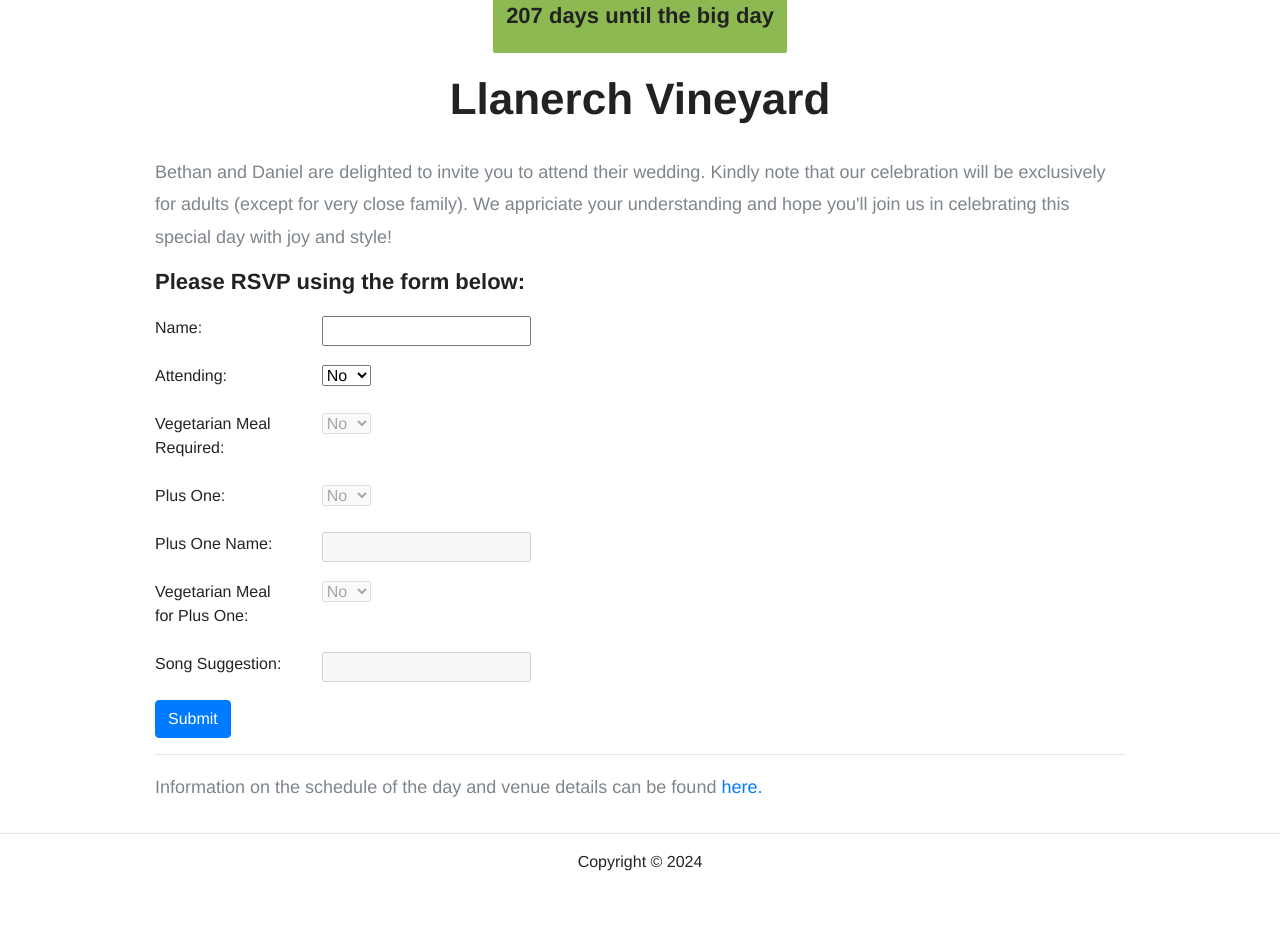
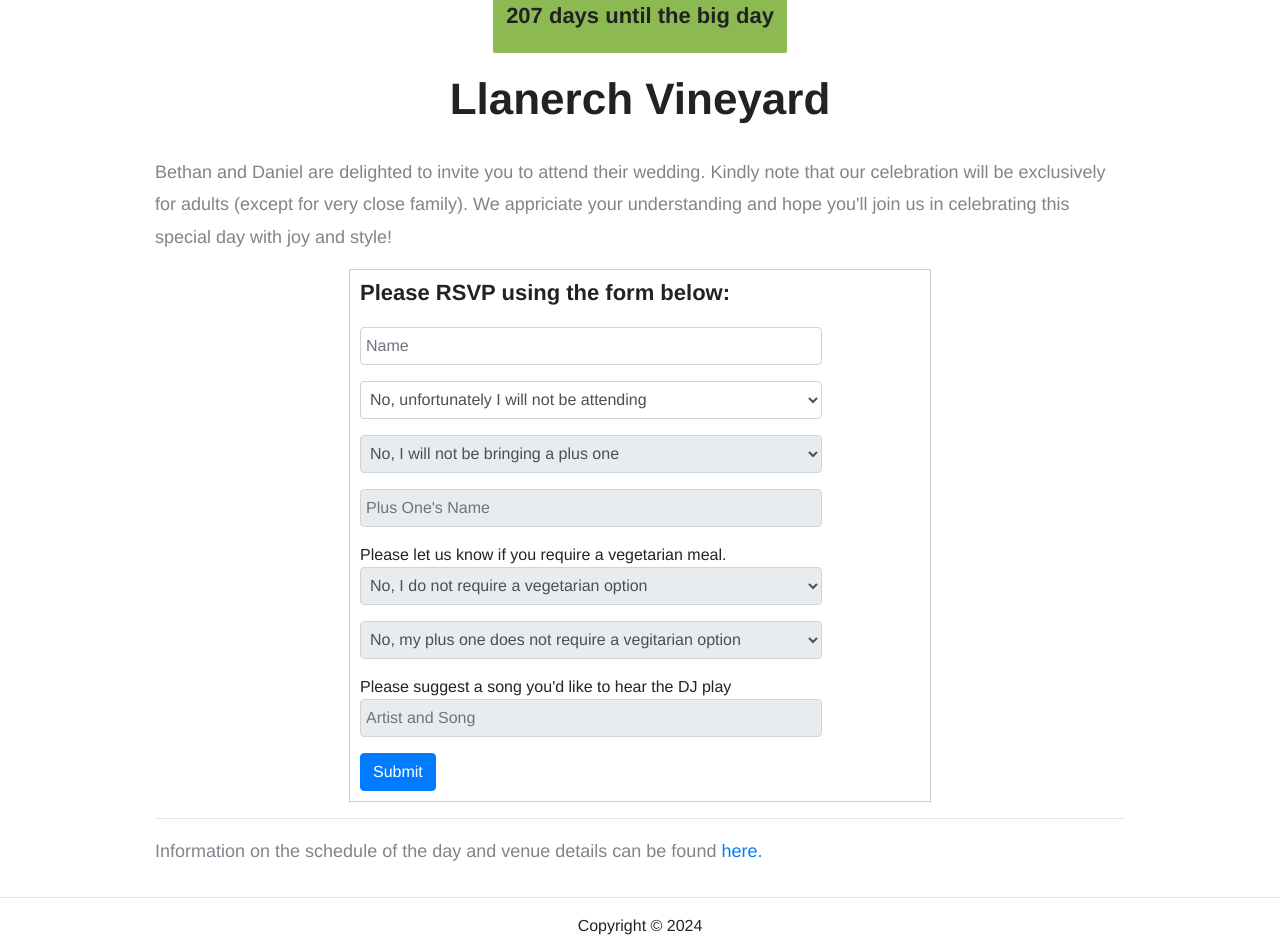
Before and after one commit to DanGahan/rsvp, a Django app: page / in a window 1280 px wide. Shown: the part 1273-2211 px from the top of the page. Before the commit the page ends 2144 px from the top, so only its background shows below. Run offline with Django 3.2, Linux system fonts and the light colour scheme; parts of the project's set-up code (start-up, migrations or seed data) failed here and were passed over; some libraries are stand-ins or nearby versions.

Commit message:
Updated front end form

```diff
--- a/frontend/frontend/static/css/style.css
+++ b/frontend/frontend/static/css/style.css
@@ -18,6 +18,8 @@ body {
 	height: 100%;
 	font-family: "Arimo", sans-serif;
 	-webkit-font-smoothing: antialiased;
+	margin: 0;
+    padding: 0;
 }
 
 h1,
@@ -1193,3 +1195,44 @@ only screen and (min-width: 576px) and (max-width: 767px) {
 	resize: none;
 	margin-bottom: 50px;
 }
+
+/* Add this CSS code to your stylesheet */
+
+.form-container {
+    display: flex;
+    justify-content: center;
+    align-items: center;
+	margin: 0; /* Remove any unwanted margins */
+    padding: 20; /* Remove any unwanted padding */
+}
+
+.form-container form {
+    border: 1px solid #ccc;
+    padding: 10px;
+	width: 60%;
+    margin: 0 auto;
+}
+
+
+.form-group {
+    display: flex;
+    align-items: center;
+    justify-content: space-between;
+    margin-bottom: 15px; /* Adjust as needed for spacing */
+}
+
+.form-container form input,
+.form-container form select {
+    margin: 0; /* Reset margin to remove any unwanted spacing */
+    padding: 5px; /* Add padding as needed */
+    box-sizing: border-box; /* Include padding in the element's total width and height */
+}
+
+.form-group label,
+.form-group select {
+    margin: 0 0 0 0; /* Adjust as needed for spacing */
+}
+
+.form-control {
+    width: 100%; /* Set the width to 100% to match the width of the text boxes */
+}
--- a/frontend/frontend/templates/form.html
+++ b/frontend/frontend/templates/form.html
@@ -17,64 +17,62 @@
 			</blockquote>
 			<div class="blog_item">
 				<p>Bethan and Daniel are delighted to invite you to attend their wedding. Kindly note that our celebration will be exclusively for adults (except for very close family). We appriciate your understanding and hope you'll join us in celebrating this special day with joy and style!</p>
+
+        <div class="form-container">
+        <form class="form-horizontal" id="submitForm" method="post" action="{% url 'submit_data' %}">
           <h4>Please RSVP using the form below:</h4>
-<form class="form-horizontal" id="submitForm" method="post" action="{% url 'submit_data' %}">
   <div class="row mb-3">
-    <label class="control-label col-sm-2" for="name">Name:</label>
     <div class="col-sm-10">
-      <input type="text" id="name" name="name" required>
+      <input class="form-control" text" id="name" name="name" placeholder="Name" required >
     </div>
   </div>
   <div class="row mb-3">
-      <label class="control-label col-sm-2" for="attending">Attending:</label>
     <div class="col-sm-10">
-        <select class="selectpicker" id="attending" name="attending" required>
-          <option value="No">No</option>
-          <option value ="Yes">Yes</option>
+        <select class="form-control" id="attending" name="attending" required >
+          <option value="No">No, unfortunately I will not be attending</option>
+          <option value ="Yes">Yes, I will be attending</option>
         </select>
      </div>
   </div>
   <div class="row mb-3">
-      <label class="control-label col-sm-2" for="vegetarian">Vegetarian Meal Required:</label>
     <div class="col-sm-10">
-        <select class="selectpicker" id="vegetarian" name="vegetarian" required>
-          <option value="No">No</option>
-          <option value ="Yes">Yes</option>
+      <select class="form-control" id="plus_one" name="plus_one" required width="50" >
+        <option value="No">No, I will not be bringing a plus one</option>
+        <option value ="Yes">Yes, I will be bringing a plus one</option>
       </select>
       </div>
     </div>
   <div class="row mb-3">
-    <label class="control-label col-sm-2" for="plus_one">Plus One:</label>
     <div class="col-sm-10">
-      <select class="selectpicker" id="plus_one" name="plus_one" required>
-        <option value="No">No</option>
-        <option value ="Yes">Yes</option>
+        <input type="text" id="plus_one_name" name="plus_one_name" placeholder="Plus One's Name" class="form-control" required disabled>
+     </div>
+  </div>
+  Please let us know if you require a vegetarian meal.
+  <div class="row mb-3">
+      <div class="col-sm-10">
+          <select class="form-control" id="vegetarian" name="vegetarian" required>
+            <option value="No">No, I do not require a vegetarian option</option>
+            <option value ="Yes">Yes, I require a vegetarian option</option>
         </select>
       </div>
     </div>
   <div class="row mb-3">
-    <label class="control-label col-sm-2" for="plus_one_name">Plus One Name:</label>
       <div class="col-sm-10">
-      <input type="text" id="plus_one_name" name="plus_one_name" required disabled>
-    </div>
-  </div>
-  <div class="row mb-3">
-      <label class="control-label col-sm-2" for="plus_one_vegetarian">Vegetarian Meal for Plus One:</label>
-      <div class="col-sm-10">
-        <select class="selectpicker" id="plus_one_vegetarian" name="plus_one_vegetarian" required>
-          <option value="No">No</option>
-          <option value ="Yes">Yes</option>
+        <select class="form-control" id="plus_one_vegetarian" name="plus_one_vegetarian" required>
+          <option value="No">No, my plus one does not require a vegitarian option</option>
+          <option value ="Yes">Yes, my plus one does require a vegetarian option</option>
         </select>
       </div>
     </div>
+    Please suggest a song you'd like to hear the DJ play
     <div class="row mb-3">
-    <label class="control-label col-sm-2" for="song_suggestion">Song Suggestion:</label      >
     <div class="col-sm-10">
-      <input type="text" id="song_suggestion" name="song_suggestion" required>
+      <input type="text" id="song_suggestion" name="song_suggestion" placeholder="Artist and Song" class="form-control" required>
     </div>
   </div>
   <button type="submit" class="btn btn-primary">Submit</button>
 </form>
+</div>
 <hr>
 <div class="blog_item">
 	<p>Information on the schedule of the day and venue details can be found <a href="/success/">here. </a>
```
Lines whose indentation alone changed are shown as unchanged.
